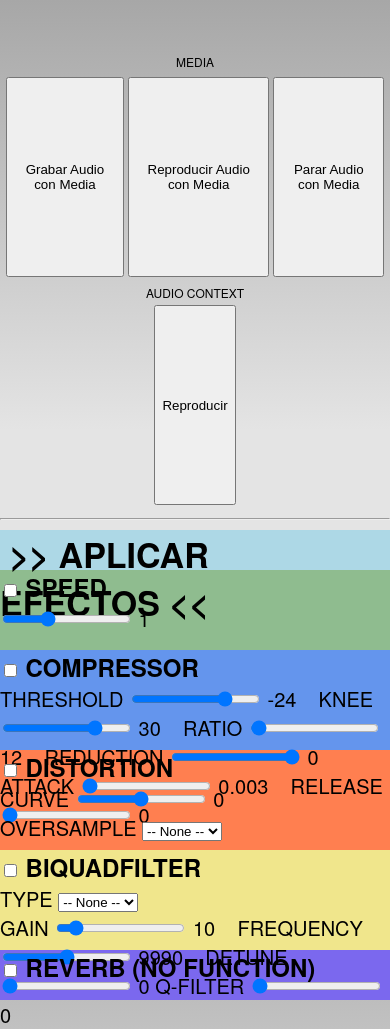
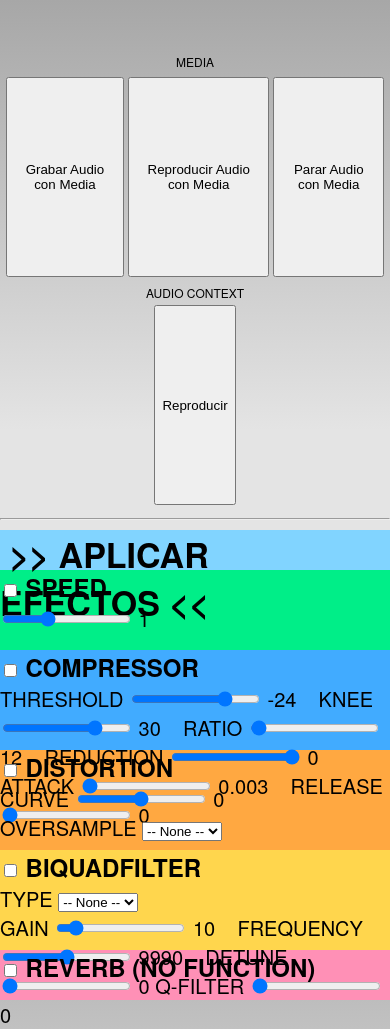
Before and after one commit to settingcons/VozEfecto, a plain HTML site: page www/index.html in a window 390 px wide. Drawn offline with Linux system fonts and the light colour scheme; some packages are replaced by stand-ins of ours.

Commit message:
20150909_03

```diff
--- a/www/index.html
+++ b/www/index.html
@@ -53,13 +53,13 @@
         <!-- MVL 09.09.2015 -->
         <div id="audios"  style="font-size: 20px">
             <hr style="color: #0056b2;"/>
-            <div id="divSpeed"  style="font-size: 20px; height: 40px; background-color: lightblue">
+            <div style="font-size: 20px; height: 40px; background-color: #81d4ff">
                 <span id="span_FX" style="width: 100px;font-size: 34px; font-weight: bold">&nbsp;>>&nbsp;APLICAR EFECTOS&nbsp;<<&nbsp;</span>
             </div>
             <!-- ---------------------------------- -->
             <!--            Speed                   -->
             <!-- ---------------------------------- -->
-            <div id="divSpeed"  style="font-size: 20px; height: 80px; background-color: darkseagreen;">
+            <div style="font-size: 20px; height: 80px; background-color: #00ee88">
                 <input type="checkbox" name="Speed_chk" id="Speed_chk" value="false">
                 <label for="Speed" style="font-size: 24px; font-weight: bold">Speed</label>
                 <br/>
@@ -71,7 +71,7 @@
             <!-- -------------------------------------------- -->
             <!--            Compressor                        -->
             <!-- -------------------------------------------- -->
-            <div id="divCompressor"  style="font-size: 20px; height: 100px; background-color: cornflowerblue">
+            <div style="font-size: 20px; height: 100px; background-color: #41abff">
                 <input type="checkbox" name="Compressor_chk" id="Compressor_chk" value="false">
                 <label for="Compressor" style="font-size: 24px; font-weight: bold">Compressor</label>
                 <br/>
@@ -106,7 +106,7 @@
             <!-- -------------------------------------------- -->
             <!--            Distortion (WaveShaper)           -->
             <!-- -------------------------------------------- -->
-            <div id="divDistortion"  style="font-size: 20px; height: 100px; background-color: coral">
+            <div style="font-size: 20px; height: 100px; background-color: #ffa841">
                 <input type="checkbox" name="Distortion_chk" id="Distortion_chk" value="false">
                 <label for="Distortion" style="font-size: 24px; font-weight: bold">Distortion</label>
                 <br/>Curve
@@ -124,7 +124,7 @@
             <!-- ---------------------------------- -->
             <!--            BiquadFilter            -->
             <!-- ---------------------------------- -->
-            <div id="divBiquadFilter"  style="font-size: 20px; height: 100px; background-color: khaki;">
+            <div style="font-size: 20px; height: 100px; background-color: #ffd64d">
                 <input type="checkbox" name="BiquadFilter_chk" id="BiquadFilter_chk" value="false">
                 <label for="BiquadFilter" style="font-size: 24px; font-weight: bold">BiquadFilter</label>
                 <br/>Type
@@ -156,7 +156,7 @@
             <!-- ---------------------------------- -->
             <!--            Reverb (Convolver)      -->
             <!-- ---------------------------------- -->
-            <div id="divReverb"  style="font-size: 20px; height: 50px; background-color: mediumslateblue;">
+            <div style="font-size: 20px; height: 50px; background-color: #ff90b6">
                 <input type="checkbox" name="Reverb_chk" id="Reverb_chk" value="false">
                 <label for="Reverb" style="font-size: 24px; font-weight: bold">Reverb (No function)</label>
             </div>
```
